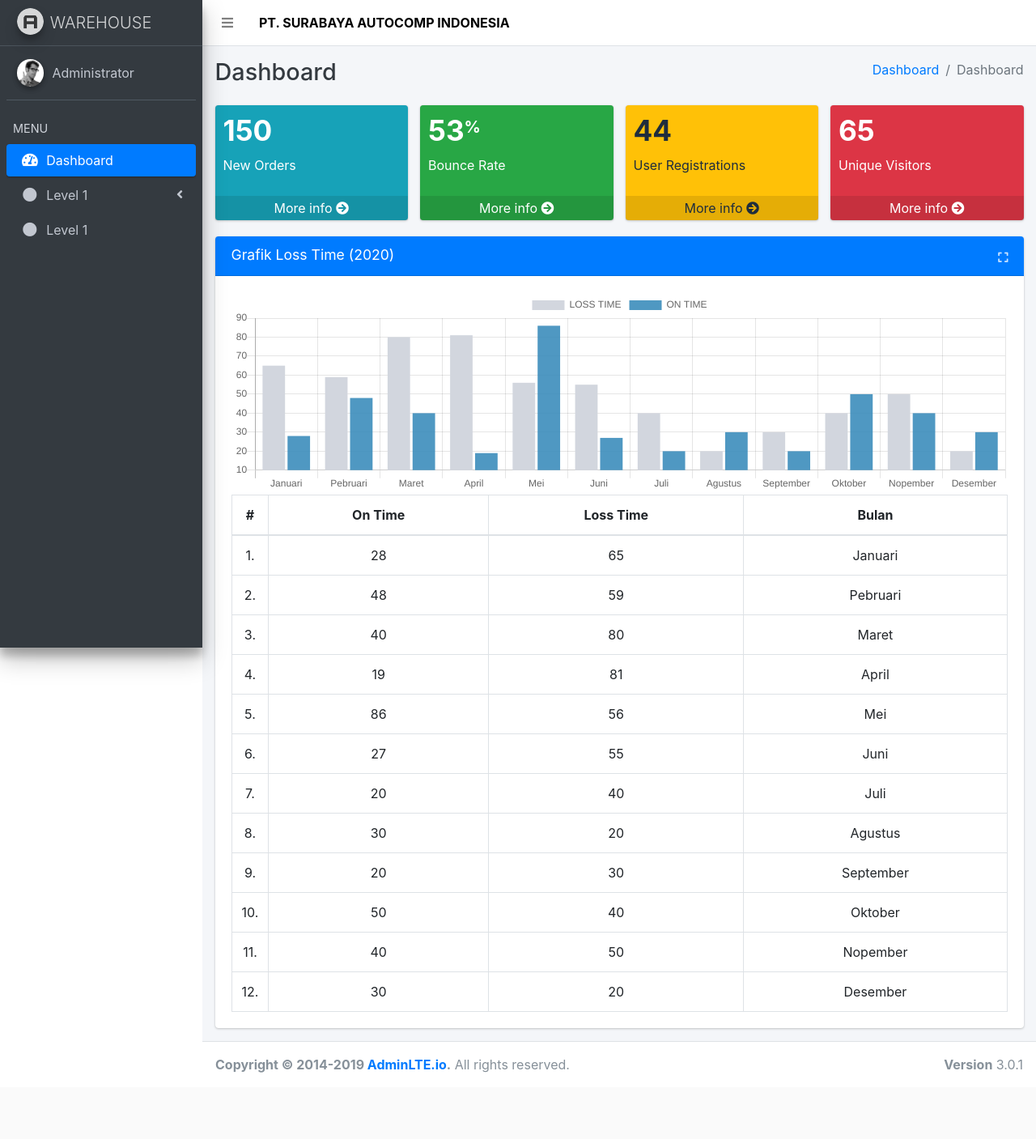
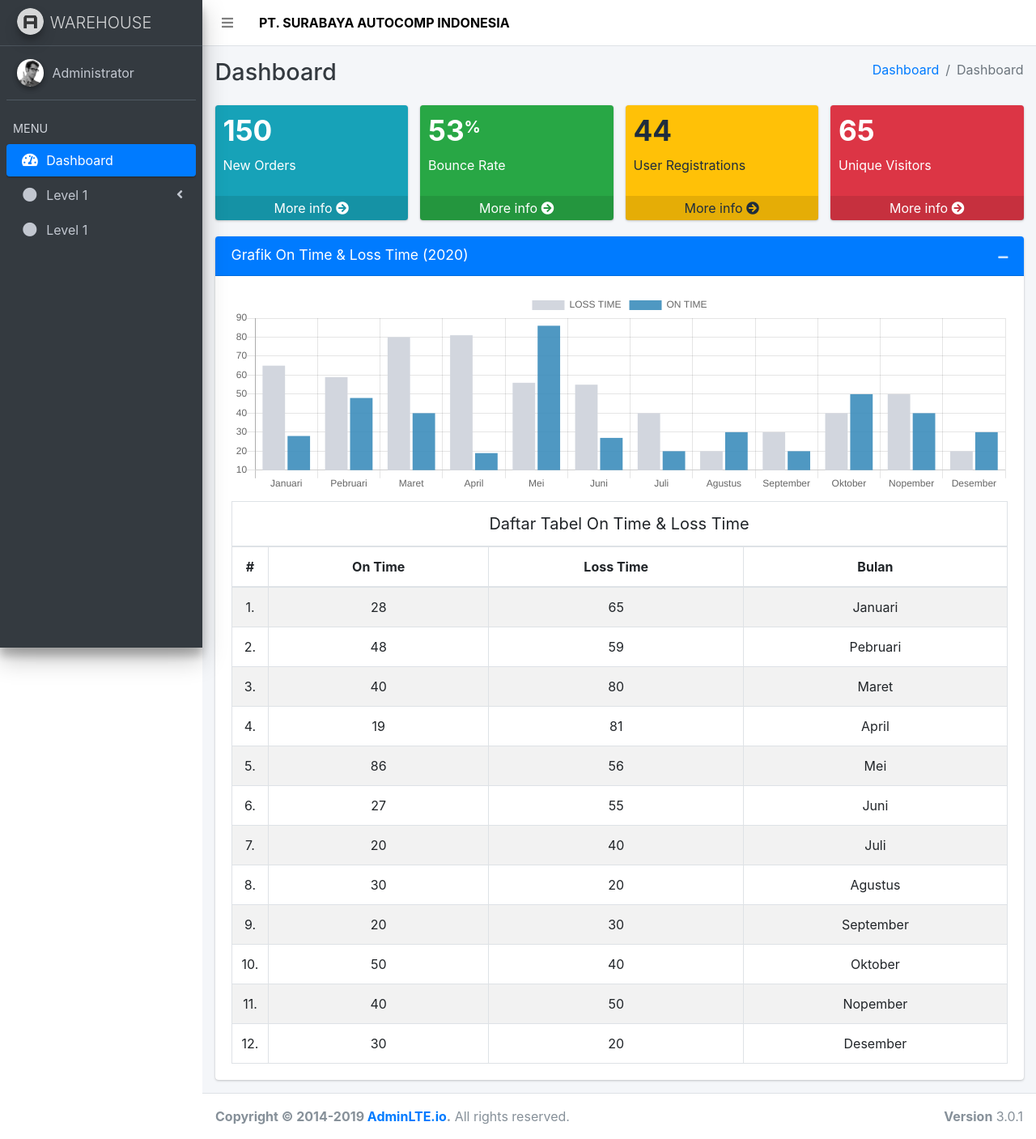
Before and after one commit to agusprasetyo30/losstime-warehouse, a PHP site: page /data/admin/index.php in a window 1280 px wide. Shown: the whole page at 81% size. Before the commit the page ends 1325 px from the top, so only its background shows below. Run offline with PHP 8.4, Linux system fonts and the light colour scheme.

Commit message:
menambahkan tabel di bawah grafik

```diff
--- a/data/admin/index.php
+++ b/data/admin/index.php
@@ -131,10 +131,10 @@
             <div class="col-md-12">
                <div class="card card-primary" style="transition: all 0.15s ease 0s; height: inherit; width: inherit;">
                   <div class="card-header">
-                     <h3 class="card-title" >Grafik Loss Time (2020)</h3>
+                     <h3 class="card-title" >Grafik On Time & Loss Time (2020)</h3>
 
                      <div class="card-tools">
-                        <button type="button" class="btn btn-tool" data-card-widget="maximize"><i class="fas fa-expand"></i></button>
+                        <button type="button" class="btn btn-tool" data-card-widget="collapse"><i class="fas fa-minus "></i></button>
                      </div>
                   </div>
                   <!-- /.card-header -->
@@ -144,8 +144,11 @@
                      </div>
 
                      <!-- Tabel jumlah -->
-                     <table class="table table-bordered text-center">
+                     <table class="table table-bordered table-striped table-hover text-center mt-2">
                         <thead>
+                           <td colspan=4 style="font-size: 20px">
+                              Daftar Tabel On Time & Loss Time
+                           </td>
                            <tr>
                               <th style="width: 10px">#</th>
                               <th>On Time</th>
@@ -160,7 +163,7 @@
 
                            <tr>
                               <td><?=$i + 1?>. </td>
-                              <td><?=$data_onTime[$i]?></td>
+                              <td><?=$data_onTime[$i]?> </td>
                               <td><?=$data_lossTime[$i]?></td>
                               <td><?=$data_bulan[$i]?></td>
                            </tr>
```
